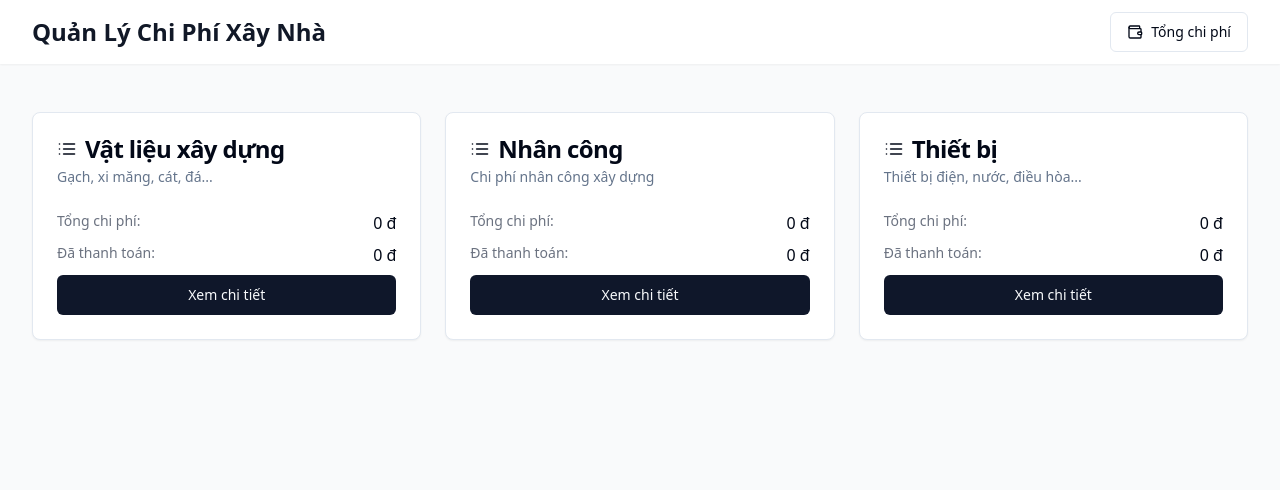
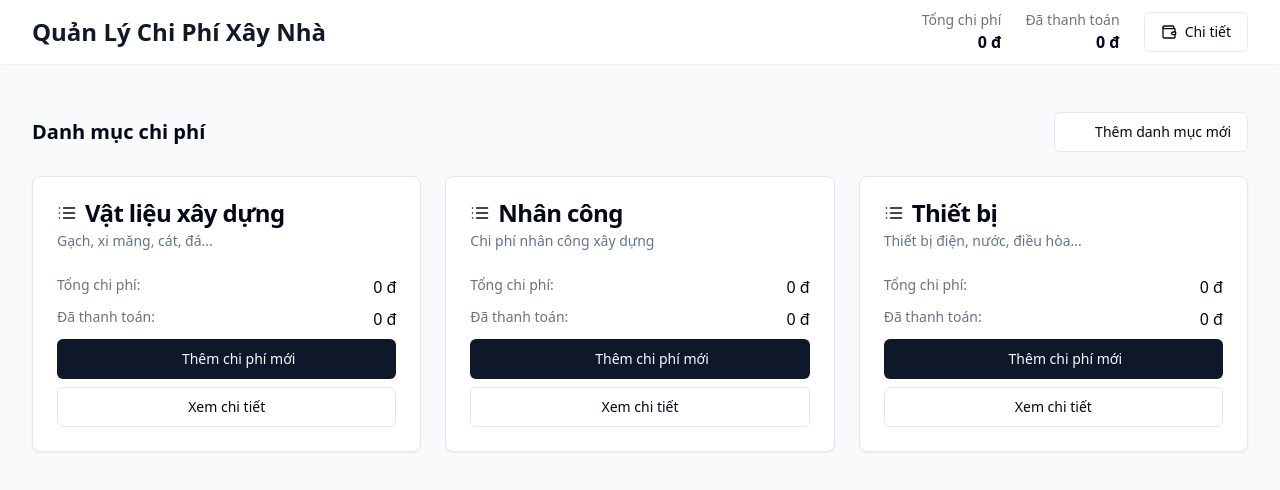
Before and after one commit to dmhung1508/home-bill-manager, a React (Vite) app: page / in a window 1280 px wide. Shown: the top 490 px of the page. Built offline with nearby package versions, Linux system fonts and the light colour scheme.

Commit message:
Add expense item management
Implement features for adding and managing expense items, including detailed expense tracking and optimization suggestions.

```diff
--- /dev/null
+++ b/src/components/CategoryForm.tsx
@@ -0,0 +1,71 @@
+
+import { Button } from "@/components/ui/button";
+import {
+  Dialog,
+  DialogContent,
+  DialogHeader,
+  DialogTitle,
+  DialogTrigger,
+} from "@/components/ui/dialog";
+import { Input } from "@/components/ui/input";
+import { Textarea } from "@/components/ui/textarea";
+import { plus } from "lucide-react";
+import { useState } from "react";
+
+const CategoryForm = () => {
+  const [name, setName] = useState("");
+  const [description, setDescription] = useState("");
+
+  const handleSubmit = (e: React.FormEvent) => {
+    e.preventDefault();
+    // Will implement with Supabase later
+    console.log("New category:", { name, description });
+  };
+
+  return (
+    <Dialog>
+      <DialogTrigger asChild>
+        <Button variant="outline" className="gap-2">
+          <plus className="h-4 w-4" />
+          Thêm danh mục mới
+        </Button>
+      </DialogTrigger>
+      <DialogContent className="sm:max-w-[425px]">
+        <DialogHeader>
+          <DialogTitle>Thêm danh mục mới</DialogTitle>
+        </DialogHeader>
+        <form onSubmit={handleSubmit} className="space-y-4">
+          <div>
+            <label htmlFor="name" className="text-sm font-medium">
+              Tên danh mục
+            </label>
+            <Input
+              id="name"
+              value={name}
+              onChange={(e) => setName(e.target.value)}
+              placeholder="Nhập tên danh mục"
+              className="mt-1"
+            />
+          </div>
+          <div>
+            <label htmlFor="description" className="text-sm font-medium">
+              Mô tả
+            </label>
+            <Textarea
+              id="description"
+              value={description}
+              onChange={(e) => setDescription(e.target.value)}
+              placeholder="Nhập mô tả chi tiết"
+              className="mt-1"
+            />
+          </div>
+          <Button type="submit" className="w-full">
+            Thêm danh mục
+          </Button>
+        </form>
+      </DialogContent>
+    </Dialog>
+  );
+};
+
+export default CategoryForm;
--- a/src/components/CategoryList.tsx
+++ b/src/components/CategoryList.tsx
@@ -8,6 +8,8 @@ import {
   CardTitle,
 } from "@/components/ui/card";
 import { List } from "lucide-react";
+import CategoryForm from "./CategoryForm";
+import ExpenseForm from "./ExpenseForm";
 
 const CategoryList = () => {
   const categories = [
@@ -35,6 +37,11 @@ const CategoryList = () => {
   ];
 
   return (
+    <div>
+      <div className="flex justify-between items-center mb-6">
+        <h2 className="text-xl font-semibold">Danh mục chi phí</h2>
+        <CategoryForm />
+      </div>
       <div className="grid grid-cols-1 md:grid-cols-2 lg:grid-cols-3 gap-6">
         {categories.map((category) => (
           <Card key={category.id} className="hover:shadow-lg transition-shadow">
@@ -55,12 +62,14 @@ const CategoryList = () => {
                   <span className="text-sm text-gray-500">Đã thanh toán:</span>
                   <span className="font-medium">{category.paid.toLocaleString()} đ</span>
                 </div>
-              <Button className="w-full mt-4">Xem chi tiết</Button>
+                <ExpenseForm />
+                <Button variant="outline" className="w-full">Xem chi tiết</Button>
               </div>
             </CardContent>
           </Card>
         ))}
       </div>
+    </div>
   );
 };
 
--- /dev/null
+++ b/src/components/ExpenseForm.tsx
@@ -0,0 +1,99 @@
+
+import { Button } from "@/components/ui/button";
+import {
+  Dialog,
+  DialogContent,
+  DialogHeader,
+  DialogTitle,
+  DialogTrigger,
+} from "@/components/ui/dialog";
+import { Input } from "@/components/ui/input";
+import { Textarea } from "@/components/ui/textarea";
+import { plus } from "lucide-react";
+import { useState } from "react";
+
+const ExpenseForm = () => {
+  const [name, setName] = useState("");
+  const [amount, setAmount] = useState("");
+  const [description, setDescription] = useState("");
+  const [paidAmount, setPaidAmount] = useState("");
+
+  const handleSubmit = (e: React.FormEvent) => {
+    e.preventDefault();
+    // Will implement with Supabase later
+    console.log("New expense:", { name, amount, description, paidAmount });
+  };
+
+  return (
+    <Dialog>
+      <DialogTrigger asChild>
+        <Button className="w-full mt-4 gap-2">
+          <plus className="h-4 w-4" />
+          Thêm chi phí mới
+        </Button>
+      </DialogTrigger>
+      <DialogContent className="sm:max-w-[425px]">
+        <DialogHeader>
+          <DialogTitle>Thêm chi phí mới</DialogTitle>
+        </DialogHeader>
+        <form onSubmit={handleSubmit} className="space-y-4">
+          <div>
+            <label htmlFor="name" className="text-sm font-medium">
+              Tên khoản chi
+            </label>
+            <Input
+              id="name"
+              value={name}
+              onChange={(e) => setName(e.target.value)}
+              placeholder="Nhập tên khoản chi"
+              className="mt-1"
+            />
+          </div>
+          <div>
+            <label htmlFor="amount" className="text-sm font-medium">
+              Tổng chi phí
+            </label>
+            <Input
+              id="amount"
+              type="number"
+              value={amount}
+              onChange={(e) => setAmount(e.target.value)}
+              placeholder="Nhập tổng chi phí"
+              className="mt-1"
+            />
+          </div>
+          <div>
+            <label htmlFor="paidAmount" className="text-sm font-medium">
+              Đã thanh toán
+            </label>
+            <Input
+              id="paidAmount"
+              type="number"
+              value={paidAmount}
+              onChange={(e) => setPaidAmount(e.target.value)}
+              placeholder="Nhập số tiền đã thanh toán"
+              className="mt-1"
+            />
+          </div>
+          <div>
+            <label htmlFor="description" className="text-sm font-medium">
+              Ghi chú
+            </label>
+            <Textarea
+              id="description"
+              value={description}
+              onChange={(e) => setDescription(e.target.value)}
+              placeholder="Nhập ghi chú chi tiết"
+              className="mt-1"
+            />
+          </div>
+          <Button type="submit" className="w-full">
+            Thêm chi phí
+          </Button>
+        </form>
+      </DialogContent>
+    </Dialog>
+  );
+};
+
+export default ExpenseForm;
--- a/src/components/Header.tsx
+++ b/src/components/Header.tsx
@@ -1,18 +1,31 @@
 
 import { Button } from "@/components/ui/button";
-import { FileText, List, Wallet } from "lucide-react";
+import { Wallet } from "lucide-react";
 
 const Header = () => {
+  const totalExpenses = 0; // Will be calculated from Supabase data later
+  const totalPaid = 0; // Will be calculated from Supabase data later
+
   return (
     <header className="bg-white shadow-sm">
       <div className="max-w-7xl mx-auto px-4 sm:px-6 lg:px-8">
         <div className="flex justify-between h-16 items-center">
           <h1 className="text-2xl font-bold text-gray-900">Quản Lý Chi Phí Xây Nhà</h1>
           <div className="flex space-x-4">
-            <Button variant="outline" className="flex items-center gap-2">
-              <Wallet className="h-4 w-4" />
-              Tổng chi phí
-            </Button>
+            <div className="flex items-center gap-6">
+              <div className="text-right">
+                <p className="text-sm text-gray-500">Tổng chi phí</p>
+                <p className="font-semibold">{totalExpenses.toLocaleString()} đ</p>
+              </div>
+              <div className="text-right">
+                <p className="text-sm text-gray-500">Đã thanh toán</p>
+                <p className="font-semibold">{totalPaid.toLocaleString()} đ</p>
+              </div>
+              <Button variant="outline" className="flex items-center gap-2">
+                <Wallet className="h-4 w-4" />
+                Chi tiết
+              </Button>
+            </div>
           </div>
         </div>
       </div>
```
Lines whose indentation alone changed are shown as unchanged.
